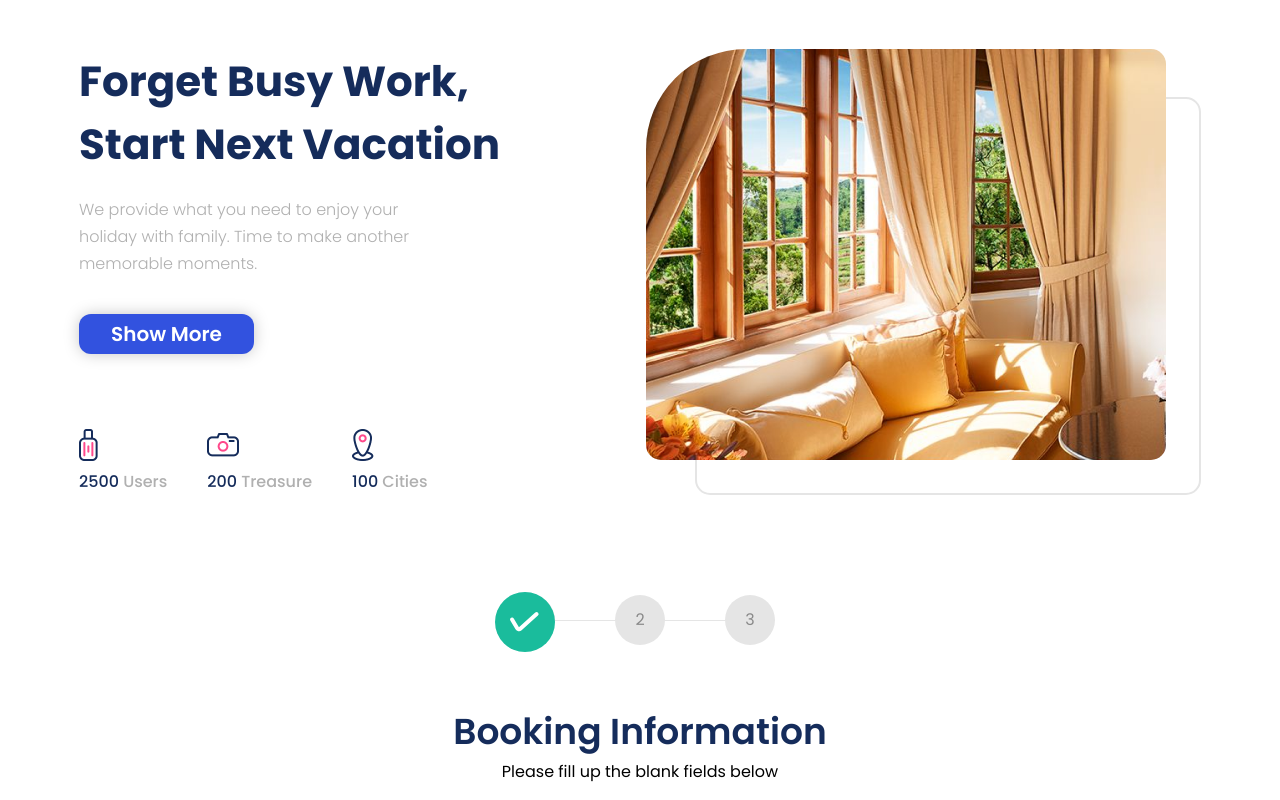
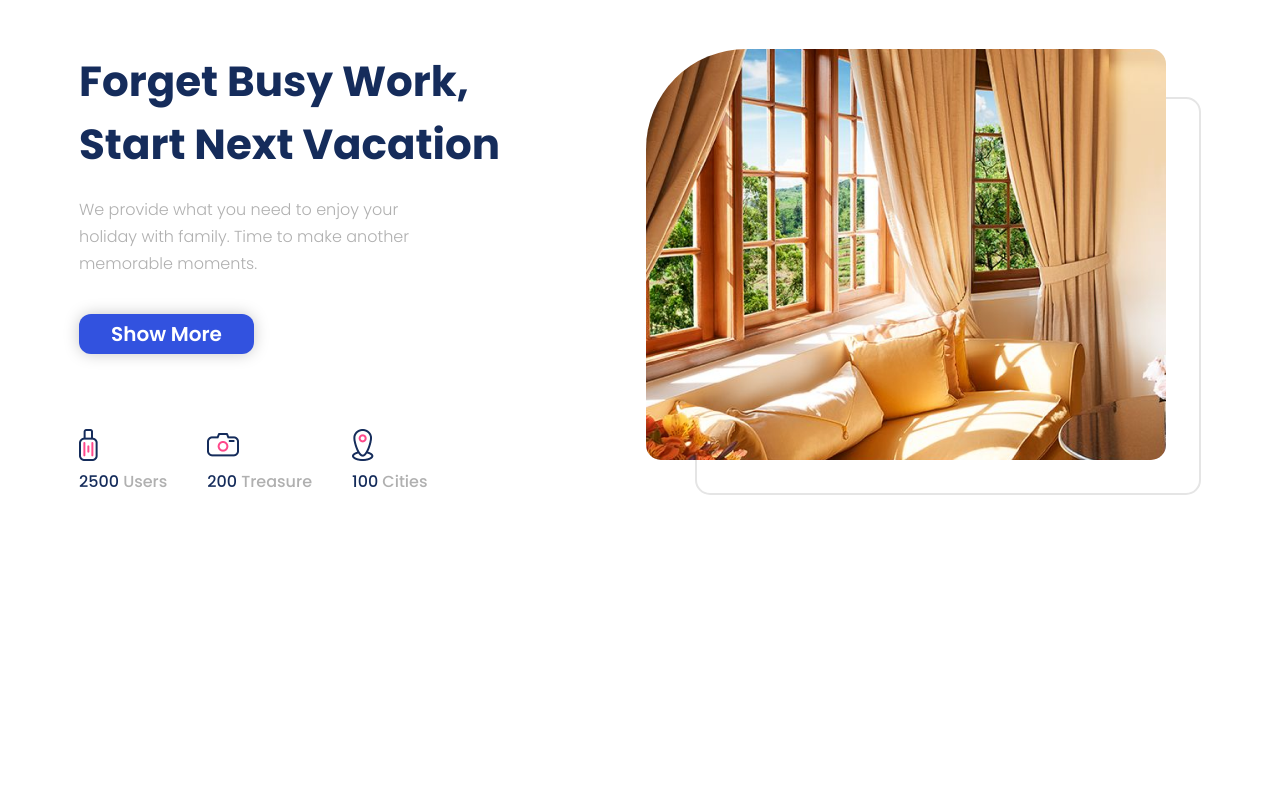
Before and after one commit to nursahtuncel/Lankastay, a React (Vite) app: page / in a window 1280 px wide. Shown: the top 800 px of the page. Built offline with nearby package versions, Linux system fonts and the light colour scheme.

Commit message:
[JA-28] - booking sayfasına eklendi

```diff
--- a/src/pages/Homepage/index.jsx
+++ b/src/pages/Homepage/index.jsx
@@ -6,7 +6,6 @@ const Homepage = () => {
   return (
     <div className="homepage">
       <Hero />
-      <Stepper />
     </div>
   );
 };
```
